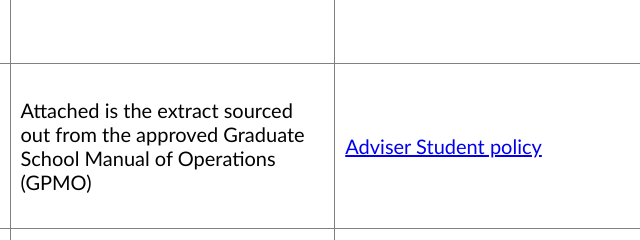
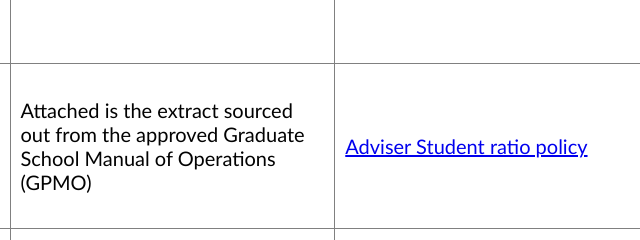
Before and after one commit to CAS-OCDI/PHD-ELT-TRANSMITTAL, a plain HTML site: page index.html in a window 1280 px wide. Shown: the part 3520-3760 px from the top of the page, 640-1280 px from the left. Drawn offline with Linux system fonts and the light colour scheme.

Commit message:
Update index.html

```diff
--- a/index.html
+++ b/index.html
@@ -356,7 +356,7 @@
             Attached is the extract sourced out from the approved Graduate
             School Manual of Operations (GPMO)
           </td>
-          <td><a href="https://drive.google.com/file/d/1xzj40X2CBv313OsiDxWND5FwxlGfYMfi/view?usp=sharing">Adviser Student policy</a></td>
+          <td><a href="https://drive.google.com/file/d/1xzj40X2CBv313OsiDxWND5FwxlGfYMfi/view?usp=sharing">Adviser Student ratio policy</a></td>
         </tr>
 
         <tr>
```
